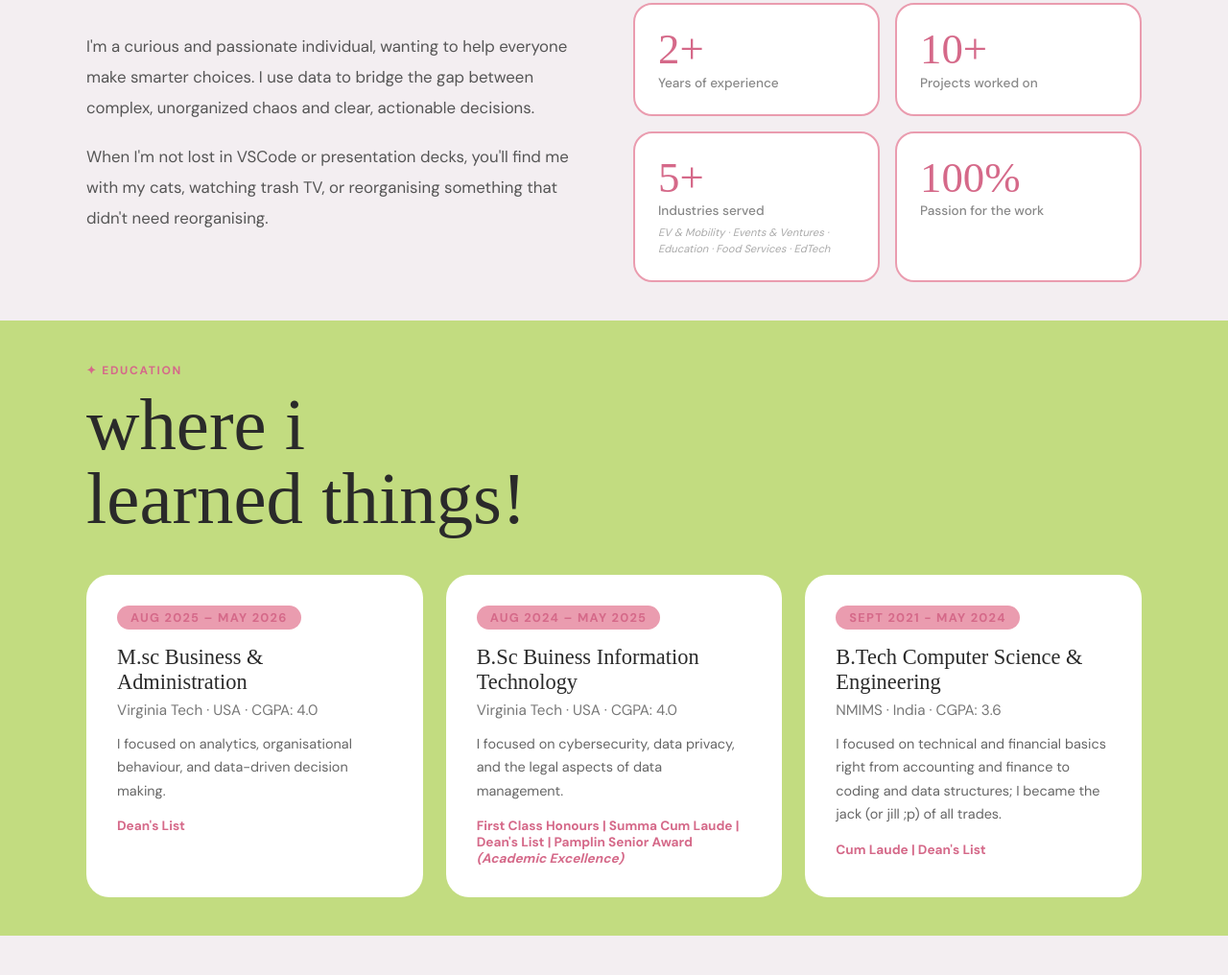
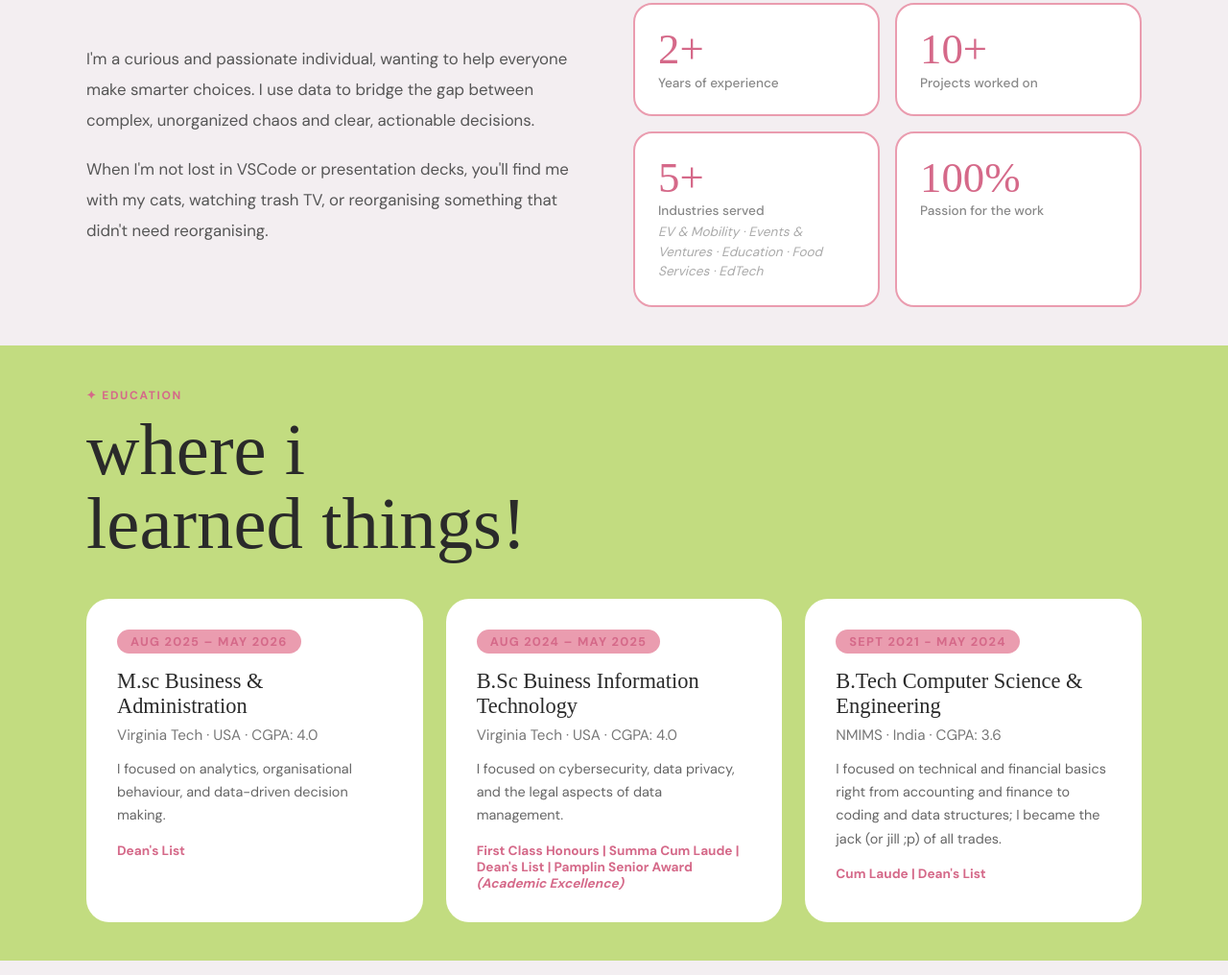
Before and after one commit to kshama-purohit/portfolio, a plain HTML site: page index.html in a window 1280 px wide. Shown: the part 1062-2078 px from the top of the page at 96% size. Drawn offline with Linux system fonts and the light colour scheme; a web font is replaced by a local one.

Commit message:
Update style.css
updated 'industries served'

```diff
--- a/style.css
+++ b/style.css
@@ -394,10 +394,11 @@
       margin-top: 4px;
     }
     .stat-industries {
-      font-size: 0.7rem;
+      font-size: 0.85rem;
       color: #aaa;
-      margin-top: 6px;
+      margin-top: 4px;
       line-height: 1.5;
+      font-style: italic;
     }
 
     /* ── EDUCATION ── */
```
